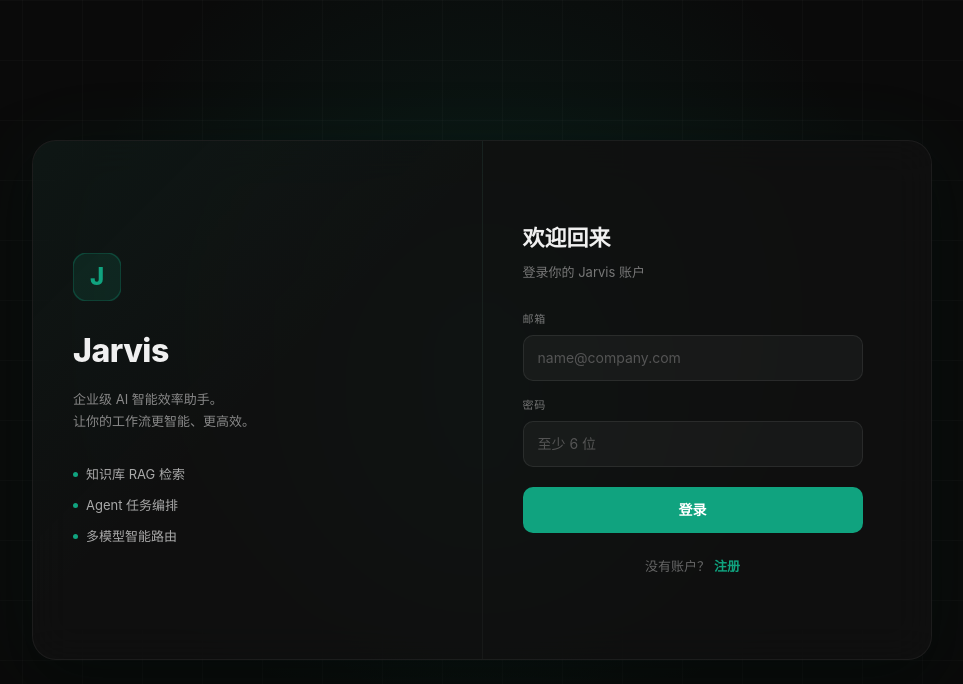
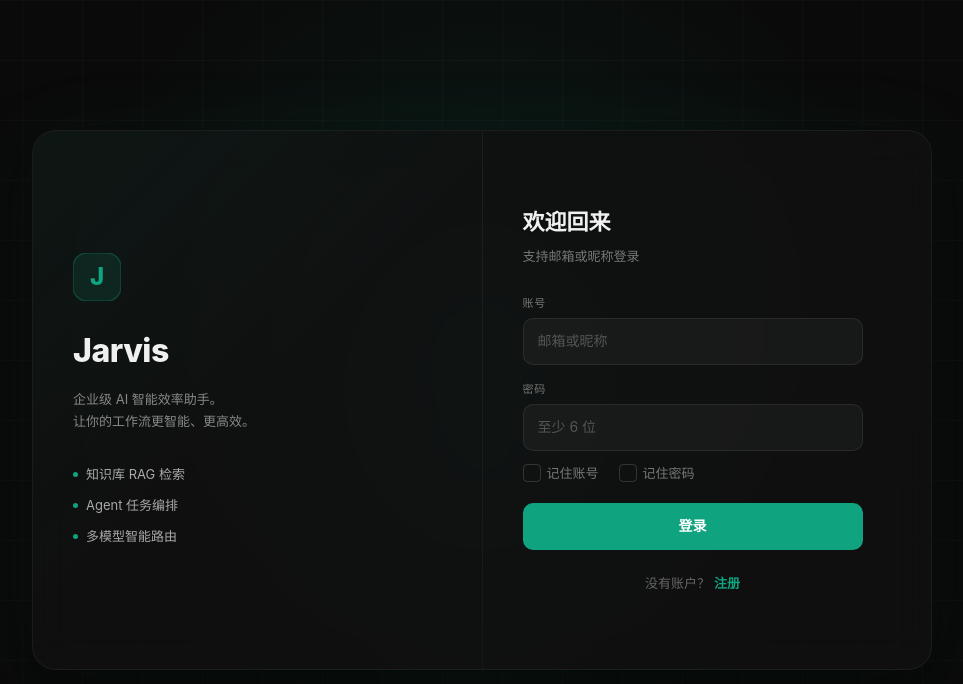
Before and after one commit to zxyxkf/Jarvis, a Vue app in the folder apps/web/: page /login in a window 1280 px wide. Shown: the top 684 px of the page, without its empty margins (158-1121 px from the left). Built offline with nearby package versions, Linux system fonts and the light colour scheme.

Commit message:
feat: login by nickname or email, remember account/password checkboxes with localStorage

```diff
--- a/apps/web/src/pages/LoginPage.vue
+++ b/apps/web/src/pages/LoginPage.vue
@@ -1,18 +1,19 @@
 <script setup lang="ts">
-import { ref } from 'vue'
+import { ref, onMounted } from 'vue'
 import { useRouter } from 'vue-router'
 import { useAuthStore } from '@/stores/auth'
 
 const auth = useAuthStore()
 const router = useRouter()
-const email = ref('')
+const account = ref('')
 const password = ref('')
 const name = ref('')
 const isRegister = ref(false)
 const error = ref('')
 const loading = ref(false)
+const rememberAccount = ref(false)
+const rememberPassword = ref(false)
 
-// Spotlight follows mouse
 const spotX = ref(50)
 const spotY = ref(40)
 function onMouseMove(e: MouseEvent) {
@@ -20,15 +21,44 @@ function onMouseMove(e: MouseEvent) {
   spotY.value = (e.clientY / window.innerHeight) * 100
 }
 
+const ACCOUNT_KEY = 'jarvis_saved_account'
+const PASSWORD_KEY = 'jarvis_saved_password'
+
+onMounted(() => {
+  const savedAccount = localStorage.getItem(ACCOUNT_KEY)
+  const savedPassword = localStorage.getItem(PASSWORD_KEY)
+  if (savedAccount) {
+    account.value = savedAccount
+    rememberAccount.value = true
+  }
+  if (savedPassword) {
+    password.value = savedPassword
+    rememberPassword.value = true
+  }
+})
+
 async function handleSubmit() {
   error.value = ''
   loading.value = true
   try {
     if (isRegister.value) {
-      await auth.register(email.value, password.value, name.value || email.value.split('@')[0] || 'User')
+      await auth.register(account.value, password.value, name.value || account.value.split('@')[0] || 'User')
     } else {
-      await auth.login(email.value, password.value)
+      await auth.login(account.value, password.value)
     }
+
+    // Remember account / password
+    if (rememberAccount.value) {
+      localStorage.setItem(ACCOUNT_KEY, account.value)
+    } else {
+      localStorage.removeItem(ACCOUNT_KEY)
+    }
+    if (rememberPassword.value) {
+      localStorage.setItem(PASSWORD_KEY, password.value)
+    } else {
+      localStorage.removeItem(PASSWORD_KEY)
+    }
+
     router.push('/')
   } catch (err) {
     error.value = err instanceof Error ? err.message : '操作失败'
@@ -39,11 +69,8 @@ async function handleSubmit() {
 
 <template>
   <div class="login-full" @mousemove="onMouseMove">
-    <!-- Spotlight -->
     <div class="spotlight" :style="{ background: `radial-gradient(600px circle at ${spotX}% ${spotY}%, rgba(16,163,127,0.12) 0%, transparent 70%)` }" />
     <div class="spotlight-2" :style="{ background: `radial-gradient(400px circle at ${100-spotX}% ${100-spotY}%, rgba(16,163,127,0.06) 0%, transparent 60%)` }" />
-
-    <!-- Grid pattern -->
     <div class="grid-bg" />
 
     <div class="login-container">
@@ -71,25 +98,41 @@ async function handleSubmit() {
         <div class="form-card">
           <div class="form-header">
             <h2 class="form-title">{{ isRegister ? '创建账户' : '欢迎回来' }}</h2>
-            <p class="form-sub">{{ isRegister ? '注册一个 Jarvis 账户' : '登录你的 Jarvis 账户' }}</p>
+            <p class="form-sub">{{ isRegister ? '注册后可使用昵称登录' : '支持邮箱或昵称登录' }}</p>
           </div>
 
           <div v-if="error" class="error-box">{{ error }}</div>
 
           <form class="form" @submit.prevent="handleSubmit">
             <div class="field-group">
-              <label class="field-label">邮箱</label>
-              <input v-model="email" type="email" class="field-input" placeholder="name@company.com" required autocomplete="email" />
+              <label class="field-label">{{ isRegister ? '邮箱' : '账号' }}</label>
+              <input v-model="account" type="text" class="field-input" :placeholder="isRegister ? 'name@company.com' : '邮箱或昵称'" required autocomplete="username" />
             </div>
 
             <div v-if="isRegister" class="field-group">
               <label class="field-label">昵称</label>
-              <input v-model="name" class="field-input" placeholder="你的名字" autocomplete="name" />
+              <input v-model="name" class="field-input" placeholder="用于登录的昵称" autocomplete="name" />
             </div>
 
             <div class="field-group">
               <label class="field-label">密码</label>
               <input v-model="password" type="password" class="field-input" placeholder="至少 6 位" required minlength="6" autocomplete="current-password" />
+            </div>
+
+            <!-- Remember checkboxes (login mode only) -->
+            <div v-if="!isRegister" class="remember-row">
+              <label class="remember-label" @click="rememberAccount = !rememberAccount">
+                <span class="checkbox" :class="{ checked: rememberAccount }">
+                  <svg v-if="rememberAccount" width="12" height="12" viewBox="0 0 24 24" fill="none" stroke="currentColor" stroke-width="3" stroke-linecap="round" stroke-linejoin="round"><polyline points="20 6 9 17 4 12"/></svg>
+                </span>
+                <span class="remember-text">记住账号</span>
+              </label>
+              <label class="remember-label" @click="rememberPassword = !rememberPassword">
+                <span class="checkbox" :class="{ checked: rememberPassword }">
+                  <svg v-if="rememberPassword" width="12" height="12" viewBox="0 0 24 24" fill="none" stroke="currentColor" stroke-width="3" stroke-linecap="round" stroke-linejoin="round"><polyline points="20 6 9 17 4 12"/></svg>
+                </span>
+                <span class="remember-text">记住密码</span>
+              </label>
             </div>
 
             <button type="submit" :disabled="loading" class="submit-btn">
@@ -116,13 +159,11 @@ async function handleSubmit() {
   font-family: Inter, system-ui, sans-serif;
 }
 
-/* ── Spotlights ── */
 .spotlight, .spotlight-2 {
   position: absolute; inset: 0; pointer-events: none;
   transition: background 0.3s ease-out;
 }
 
-/* ── Grid ── */
 .grid-bg {
   position: absolute; inset: 0; pointer-events: none;
   background-image:
@@ -131,11 +172,10 @@ async function handleSubmit() {
   background-size: 60px 60px;
 }
 
-/* ── Container ── */
 .login-container {
   position: relative; z-index: 1;
   display: flex;
-  width: 900px; max-width: 96vw; min-height: 520px;
+  width: 900px; max-width: 96vw; min-height: 540px;
   background: rgba(17,17,17,0.8);
   border: 1px solid rgba(255,255,255,0.06);
   border-radius: 24px;
@@ -144,7 +184,6 @@ async function handleSubmit() {
   backdrop-filter: blur(20px);
 }
 
-/* ── Left Branding ── */
 .brand-panel {
   flex: 1; display: flex; align-items: center; padding: 48px 40px;
   background: linear-gradient(135deg, rgba(16,163,127,0.06) 0%, transparent 50%);
@@ -166,7 +205,6 @@ async function handleSubmit() {
   flex-shrink: 0;
 }
 
-/* ── Right Form ── */
 .form-panel {
   flex: 1; display: flex; align-items: center; padding: 48px 40px;
 }
@@ -203,6 +241,27 @@ async function handleSubmit() {
 }
 .field-input::placeholder { color: #555 }
 
+/* ── Remember checkboxes ── */
+.remember-row {
+  display: flex; gap: 20px; margin-top: -4px;
+}
+.remember-label {
+  display: flex; align-items: center; gap: 6px; cursor: pointer;
+  user-select: none;
+}
+.checkbox {
+  width: 18px; height: 18px;
+  border: 1.5px solid rgba(255,255,255,0.15);
+  border-radius: 4px;
+  display: flex; align-items: center; justify-content: center;
+  transition: all 0.15s;
+  flex-shrink: 0;
+}
+.checkbox.checked {
+  background: #10a37f; border-color: #10a37f; color: #fff;
+}
+.remember-text { font-size: 13px; color: #777 }
+
 .submit-btn {
   width: 100%; margin-top: 4px;
   padding: 12px;
--- a/apps/web/src/stores/auth.ts
+++ b/apps/web/src/stores/auth.ts
@@ -31,11 +31,11 @@ export const useAuthStore = defineStore('auth', () => {
     user.value = null
   }
 
-  async function login(email: string, password: string) {
+  async function login(account: string, password: string) {
     const res = await fetch('/api/v1/auth/login', {
       method: 'POST',
       headers: { 'Content-Type': 'application/json' },
-      body: JSON.stringify({ email, password }),
+      body: JSON.stringify({ account, password }),
     })
     const body = await res.json()
     if (body.code !== 0) throw new Error(body.message)
```
Also changed, not shown: 2 other files (tests, documents, lock files or other folders).
